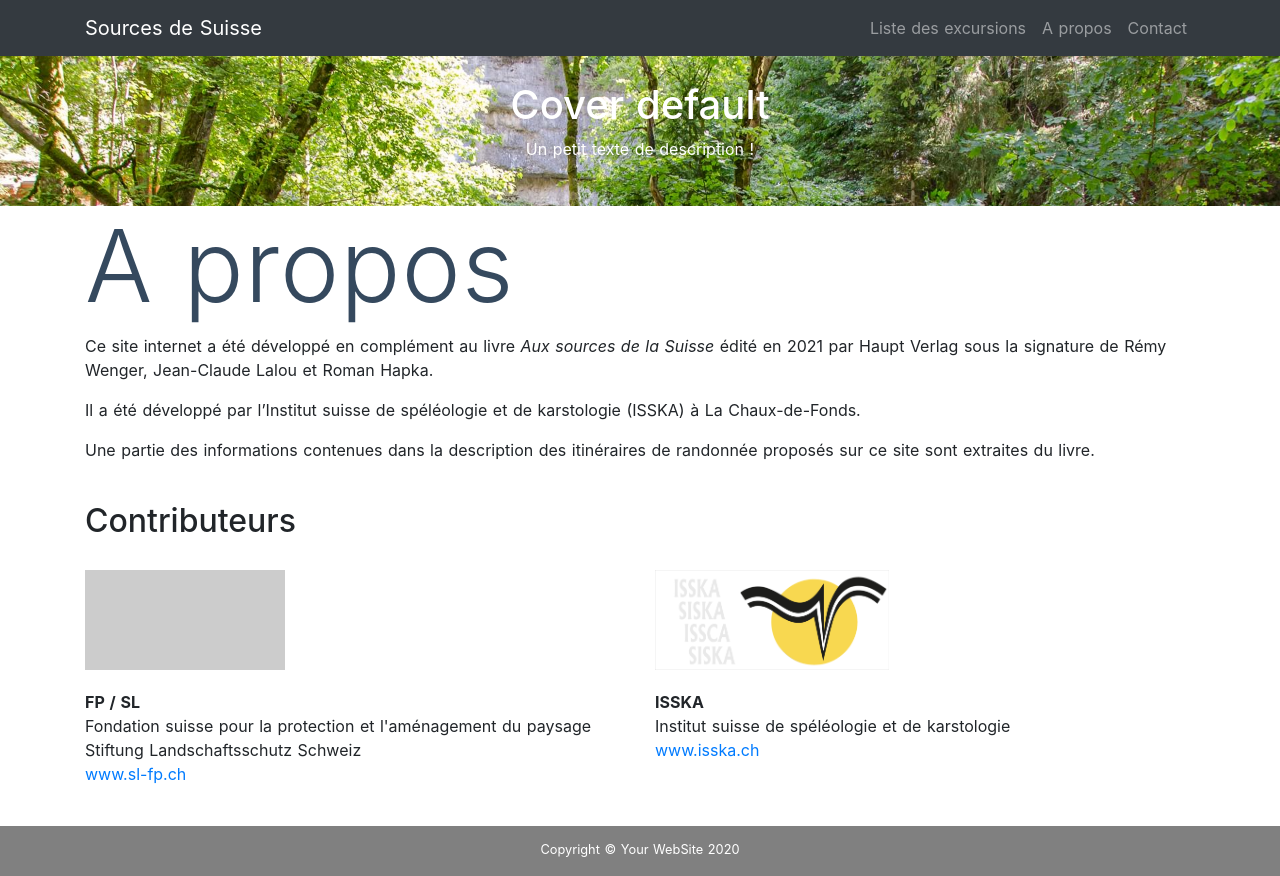
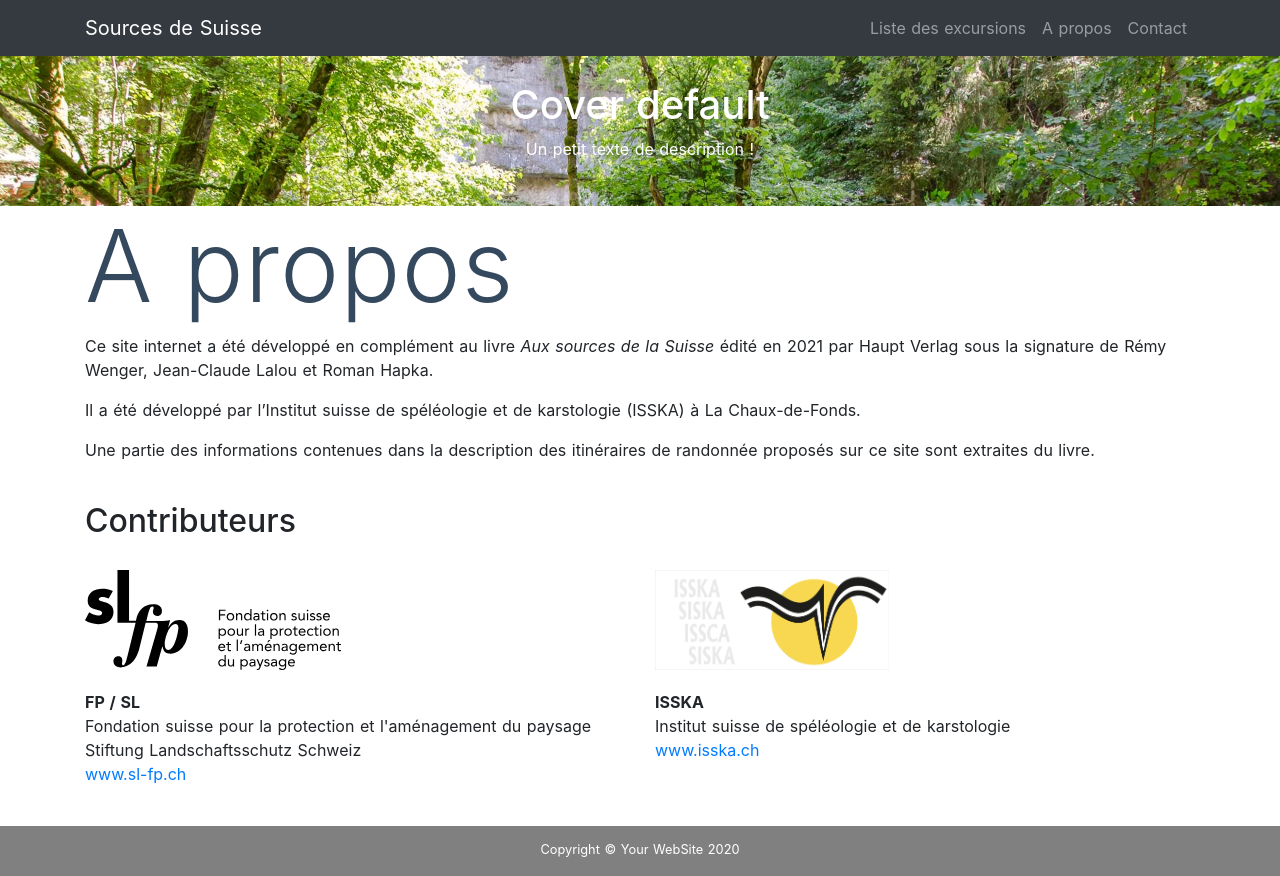
Before and after one commit to ISSKA/SourceWebSite, a Nuxt app: page /about in a window 1280 px wide. Built offline with nearby package versions, Linux system fonts and the light colour scheme.

Commit message:
Add the sl logo and fix a bug with the display of logos in the about page

```diff
--- a/pages/about.vue
+++ b/pages/about.vue
@@ -23,14 +23,14 @@
 
         <div class="row">
           <div class="col-md-6">
-            <b-img blank blank-color="#ccc" height="100" width="200" style="margin-bottom: 20px;" /><br />
+            <img src="/img/logo_sl.svg" height="100" style="margin-bottom: 20px;" /><br />
             <strong>FP / SL</strong><br />
             Fondation suisse pour la protection et l'aménagement du paysage<br />
             Stiftung Landschaftsschutz Schweiz<br />
             <a href="https://www.sl-fp.ch">www.sl-fp.ch</a>
           </div>
           <div class="col-md-6">
-            <img src="img/logo_isska.png" height="100" style="margin-bottom: 20px;" /><br />
+            <img src="/img/logo_isska.png" height="100" style="margin-bottom: 20px;" /><br />
             <strong>ISSKA</strong><br />
             Institut suisse de spéléologie et de karstologie<br />
             <a href="https://www.isska.ch">www.isska.ch</a>
```
Also changed, not shown: static/img/logo_sl.svg (added).
